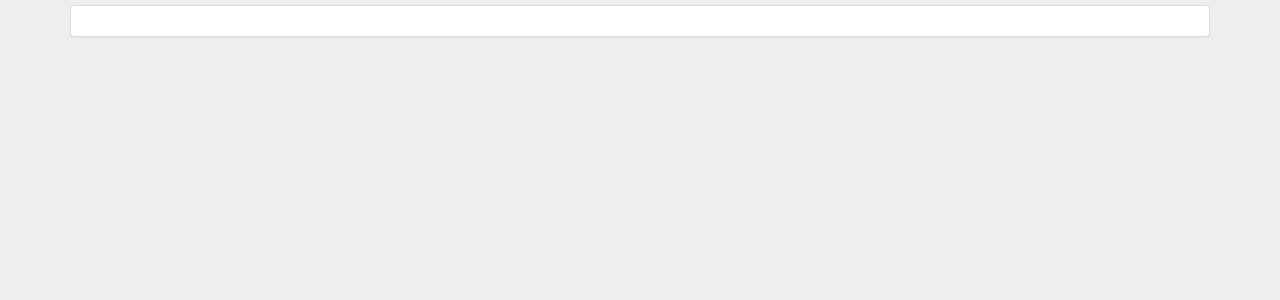
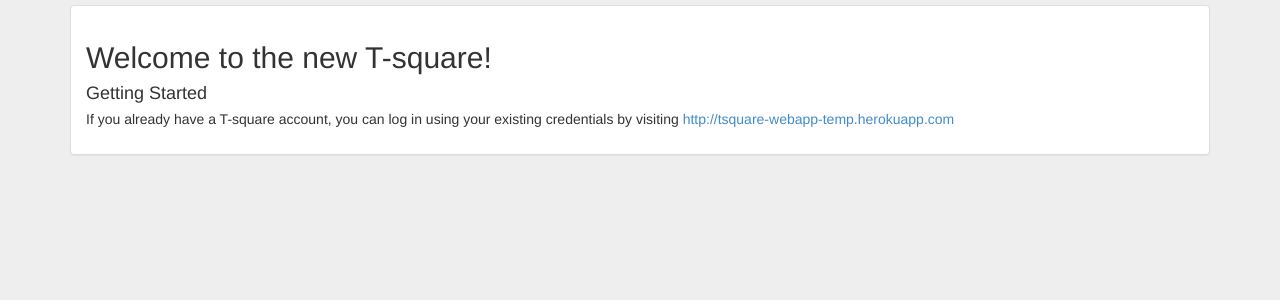
Before and after one commit to swgillespie/tsquare-webapp, a Django app: template templates/help.html in a window 1280 px wide. Shown: the part 121-421 px from the top of the page. Run offline with Django 3.2, Linux system fonts and the light colour scheme; the template is opened without the code that fills it, so the values that code supplies are empty; some libraries are stand-ins or nearby versions.

Commit message:
User docs...

```diff
--- a/templates/help.html
+++ b/templates/help.html
@@ -29,6 +29,11 @@
     <div class="panel-body">
       <div class="text1">
 
+          <h2>Welcome to the new T-square!</h2>
+
+          <h4>Getting Started</h4>
+
+          <p>If you already have a T-square account, you can log in using your existing credentials by visiting <a href="http://tsquare-webapp-temp.herokuapp.com">http://tsquare-webapp-temp.herokuapp.com</a></p>
 
         <!--another link to github profile setup?-->
       </div>
--- a/tsquare-web/views.py
+++ b/tsquare-web/views.py
@@ -235,3 +235,6 @@
             return True
         else:
             return False
+
+def help(request):
+    return render(request,'help.html')
```
